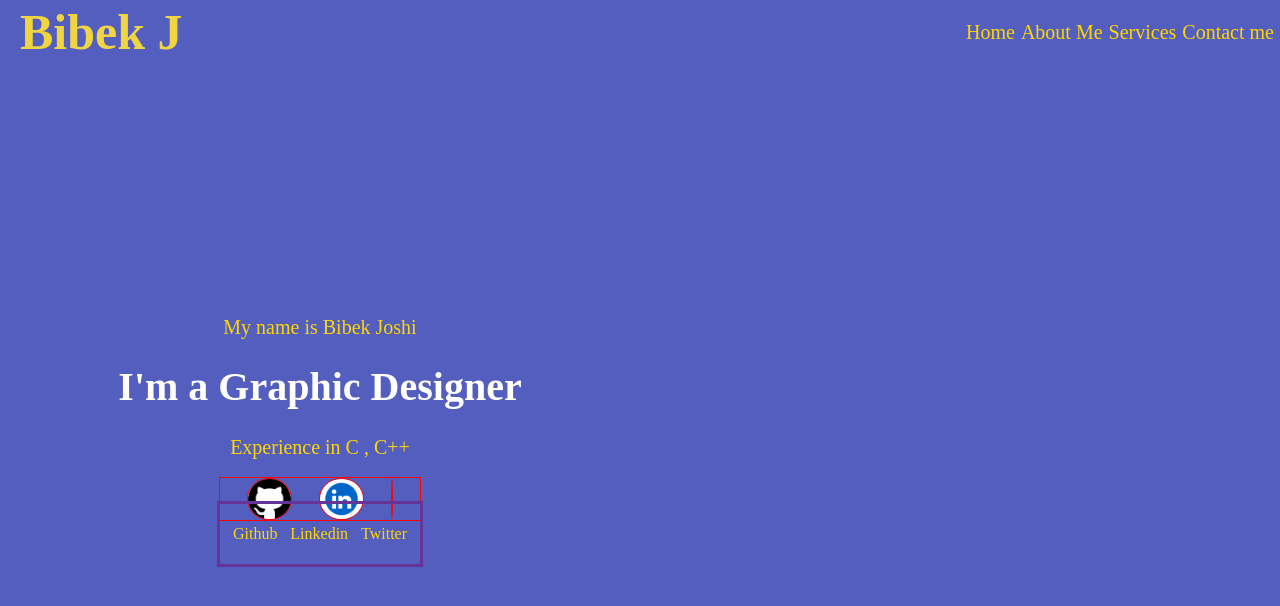
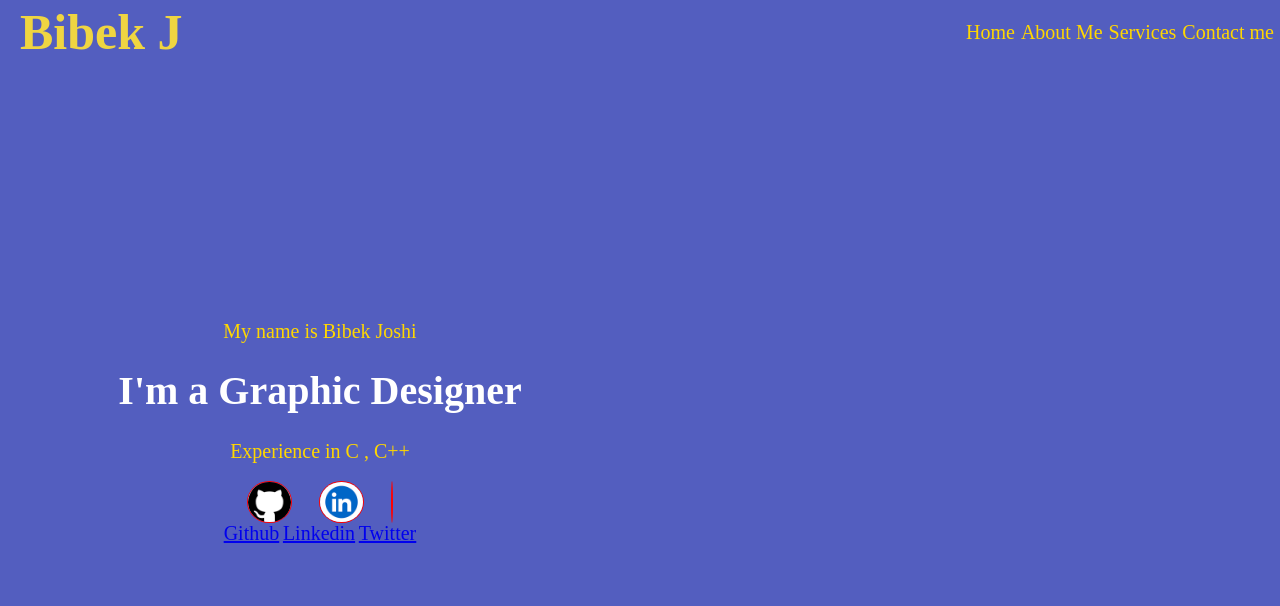
Before and after one commit to Bibekjoshi50/75-Days-web-development, a plain HTML site: page day 15,16/index.html in a window 1280 px wide. Drawn offline with Linux system fonts and the light colour scheme.

Commit message:
socail media links added

```diff
--- a/day 15,16/index.html
+++ b/day 15,16/index.html
@@ -52,9 +52,9 @@
 
     </div>
     <div class="socialMediaNames">
-        <P>Github</P>
-        <p>Linkedin</p>
-        <p>Twitter</p>
+        <P><a href="https://github.com/Bibekjoshi50" / target="_blank">Github</a></P>
+        <p><a href="https://www.linkedin.com/in/bibekjoshi50/" target="_blank">Linkedin</a></p>
+        <p><a href="https://x.com/bibekjoshi50" target="_blank">Twitter</a></p>
     </div>
 </div>
 <div class="right">
--- a/day 15,16/style.css
+++ b/day 15,16/style.css
@@ -86,7 +86,7 @@ nav h1 span{
 
 
 .socialMedia{
-    border: 1px solid red;
+    /* border: 1px solid red; */
 width: 10rem;
 display: flex;
 justify-content: space-evenly;
@@ -100,12 +100,12 @@ justify-content: space-evenly;
  border: 1px solid red;
 }
 .socialMediaNames{
-    border: solid rebeccapurple;
+    /* border: solid rebeccapurple; */
     width: 10rem;
     font-size: 15px;
     display: flex;
     justify-content: space-evenly;
-    margin-top: -20px;
+    margin-top: -1rem;
 
 }
 .socialMediaNames p{
```
